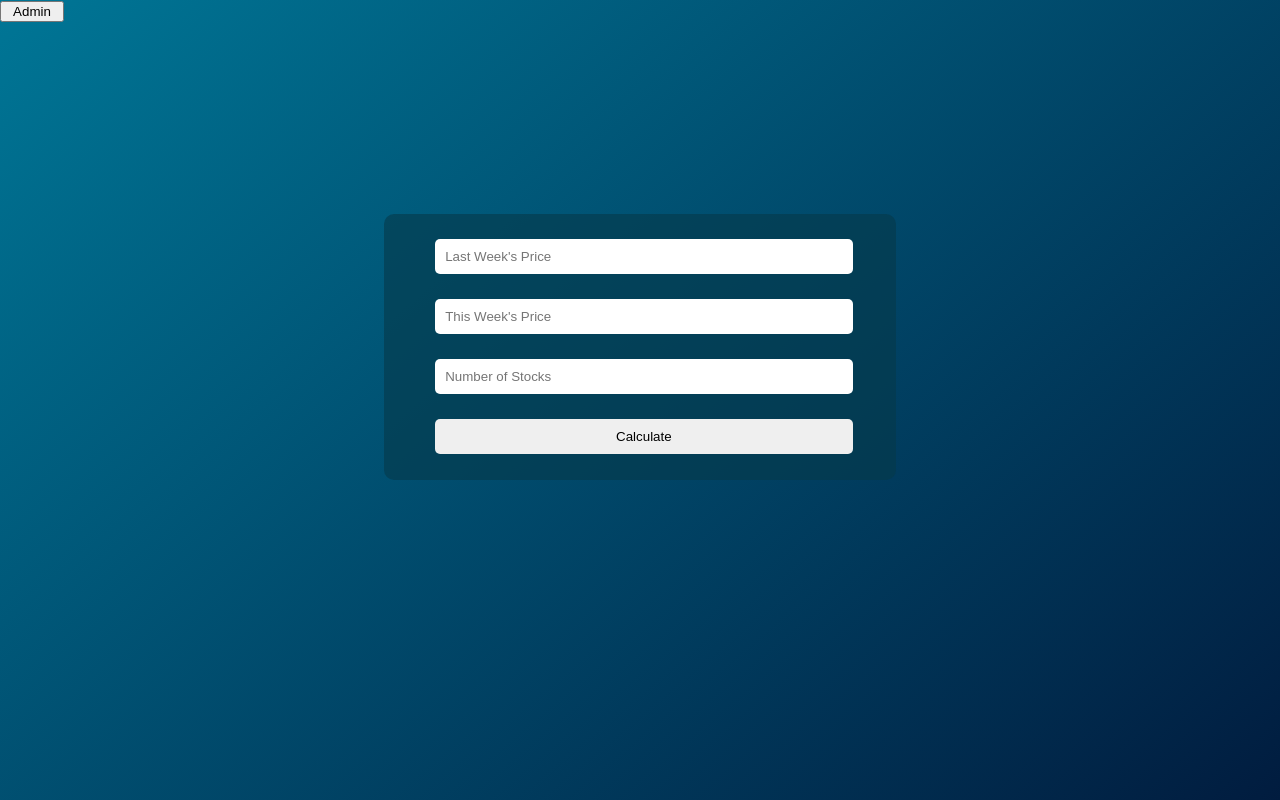
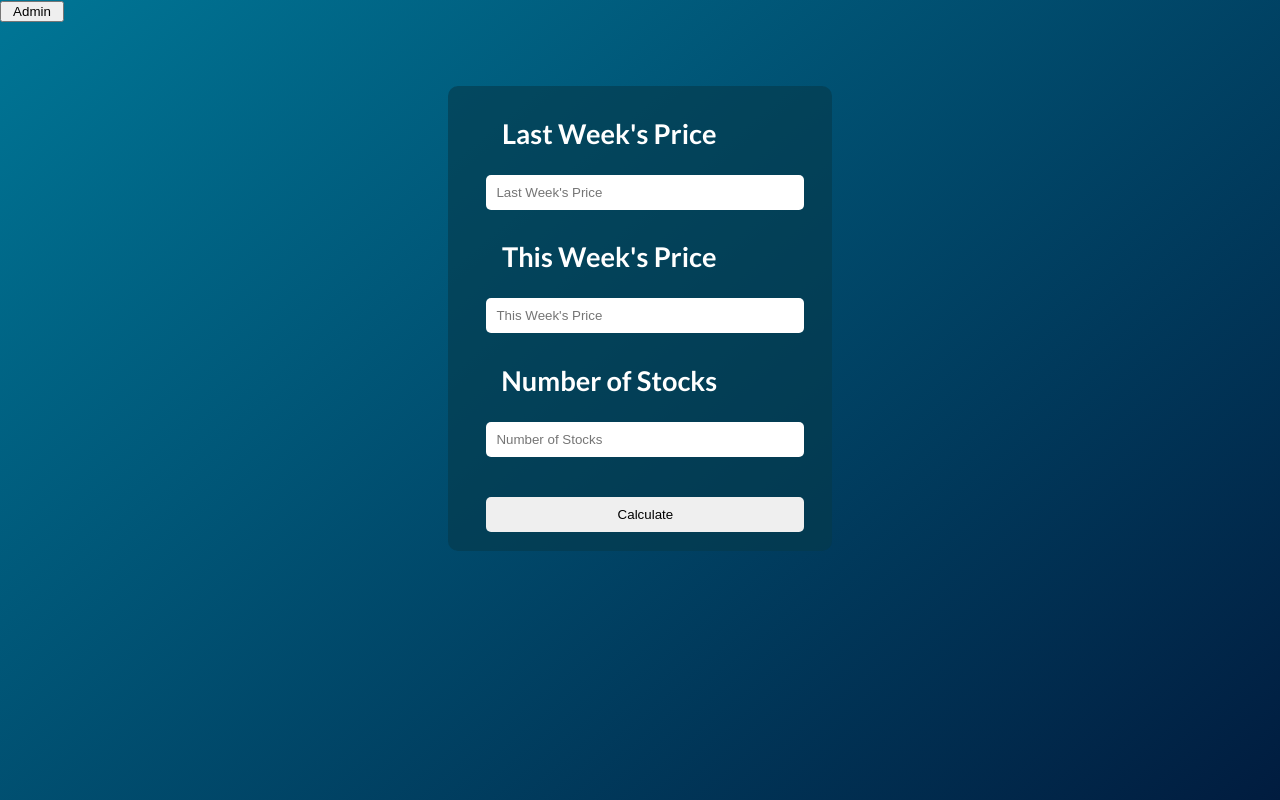
Before and after one commit to golfyplayz/stocks_frontend, a plain HTML site: page index.html in a window 1280 px wide. Drawn offline with Linux system fonts and the light colour scheme.

Commit message:
fix stuff

```diff
--- a/css/index.css
+++ b/css/index.css
@@ -43,9 +43,21 @@ body {
 }
 
 .form input[type="submit"] {
+    margin-top: 13%;
     box-sizing: content-box;
     cursor: pointer;
     width: 97%;
+}
+
+.form label {
+    justify-content: left;
+    display: block;
+    color: white;
+    font-size: 1.7em;
+    font-weight: bold;
+    text-align: center;
+    width: 80%;
+    padding: 10% 0 0 0;
 }
 
 .output {
@@ -74,7 +86,7 @@ body {
 @media (min-width: 800px) {
     .form {
         width: 40%;
-        margin: 15% auto 0 auto;
+        margin: 15% auto auto auto;
     }
     .output {
         width: 40%;
@@ -83,3 +95,16 @@ body {
         width: 5%;
     }
 }
+
+@media (min-width: 1000px) {
+    .form {
+        width: 30%;
+        margin: 5% auto auto auto;
+    }
+    .output {
+        width: 30%;
+    }
+    #admin {
+        width: 5%;
+    }
+}
--- a/index.html
+++ b/index.html
@@ -13,10 +13,13 @@
     <a href="./login.html"><input type="button" value="Admin" id="admin"></a>
     <div id="form" class="form">
         <form>
+            <label for="stockInt" class="label" id="stock">Last Week's Price</label>
             <input type="number" name="stock" id="stockInt" placeholder="Last Week's Price" class="number">
             <br>
+            <label for="stockFin" class="label" id="stock">This Week's Price</label>
             <input type="number" name="stock" id="stockFin" placeholder="This Week's Price" class="number">
             <br>
+            <label for="stockAmt" class="label" id="stock">Number of Stocks</label>
             <input type="number" name="stock" id="stockAmt" placeholder="Number of Stocks" class="number">
             <br>
             <input type="submit" value="Calculate" id="submit">
```
